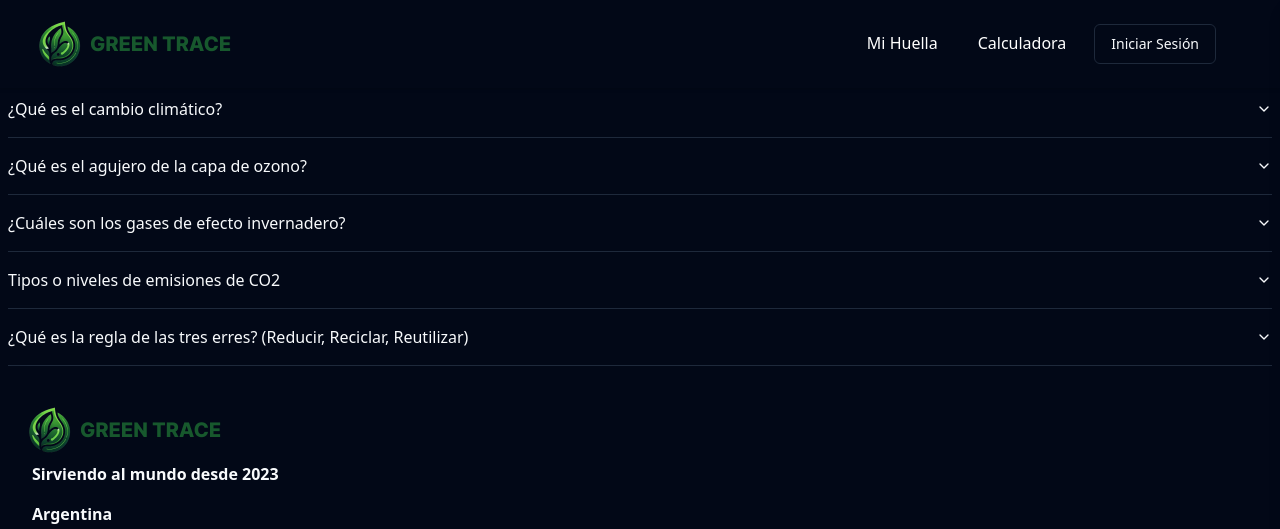
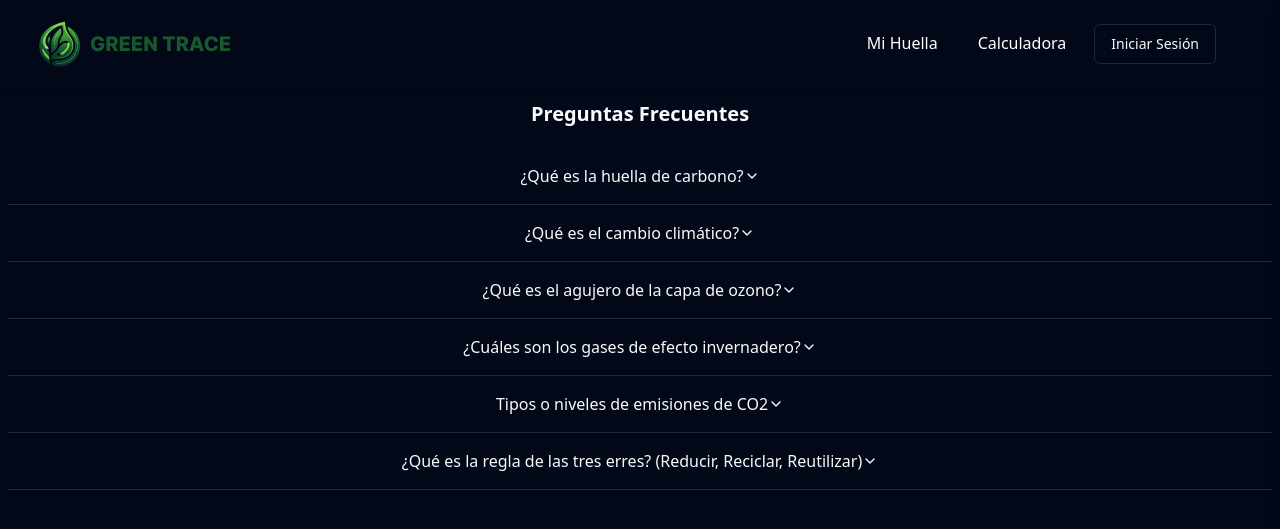
Before and after one commit to No-Country/c15-04-m-node-react, a React (Vite) app in the folder front/: page /faq in a window 1280 px wide. Shown: the top 529 px of the page. Built offline with nearby package versions, Linux system fonts and the light colour scheme; no server answers.

Commit message:
fix faq and styles

```diff
--- a/front/src/components/FAQ/FAQ.tsx
+++ b/front/src/components/FAQ/FAQ.tsx
@@ -1,111 +1,128 @@
 import { Accordion, AccordionContent, AccordionItem, AccordionTrigger } from "@/components/ui/accordion";
 
-export function FAQ() {
+export default function FAQ() {
 	return (
-		<div className="mx-2">
-			<h2>Preguntas Frecuentes</h2>
+		<>
+			<div className="pt-20 justify-center">
+				<div className="flex justify-center">
+					<h2 className="text-xl font-bold py-5 items-center">Preguntas Frecuentes</h2>
+				</div>
+				<div className="m-auto px-2">
 					<Accordion type="single" collapsible>
 						<AccordionItem value="item-1">
+							<div className="flex justify-center">
 								<AccordionTrigger
 									className="
                 focus:text-green-500"
 								>
 									¿Qué es la huella de carbono?
 								</AccordionTrigger>
+							</div>
 							<AccordionContent>
-						Es el cálculo de los gases de efecto invernadero emitidos de manera directa o indirecta durante un periodo
-						de tiempo, expresada en toneladas de CO2 emitidas.
+								Es el cálculo de los gases de efecto invernadero emitidos de manera directa o indirecta durante un
+								periodo de tiempo, expresada en toneladas de CO2 emitidas.
 							</AccordionContent>
 						</AccordionItem>
 						<AccordionItem value="item-2">
+							<div className="flex justify-center">
 								<AccordionTrigger
 									className="
                 focus:text-green-500"
 								>
 									¿Qué es el cambio climático?
 								</AccordionTrigger>
+							</div>
 							<AccordionContent>
-						Es el cambio en los patrones climáticos atribuidos de forma directa o indirecta a la actividad humana. Van
-						más allá de la variabilidad natural, alterando la composición de la atmósfera global. La emisión de gases de
-						efecto invernadero, producidos principalmente por la actividad humana, son el principal causante del cambio
-						climático.
+								Es el cambio en los patrones climáticos atribuidos de forma directa o indirecta a la actividad humana.
+								Van más allá de la variabilidad natural, alterando la composición de la atmósfera global. La emisión de
+								gases de efecto invernadero, producidos principalmente por la actividad humana, son el principal
+								causante del cambio climático.
 							</AccordionContent>
 						</AccordionItem>
 						<AccordionItem value="item-3">
+							<div className="flex justify-center">
 								<AccordionTrigger
 									className="
                 focus:text-green-500"
 								>
 									¿Qué es el agujero de la capa de ozono?
 								</AccordionTrigger>
+							</div>
 							<AccordionContent>
-						Parte de la atmosfera con importantes reducciones del nivel de ozono debido a las emisiones emitidas por los
-						humanos. Como consecuencia, hay un incremento de la radiación ultravioleta, perjudicial para los seres
-						vivos.
+								Parte de la atmosfera con importantes reducciones del nivel de ozono debido a las emisiones emitidas por
+								los humanos. Como consecuencia, hay un incremento de la radiación ultravioleta, perjudicial para los
+								seres vivos.
 							</AccordionContent>
 						</AccordionItem>
 						<AccordionItem value="item-4">
+							<div className="flex justify-center">
 								<AccordionTrigger
 									className="
                 focus:text-green-500"
 								>
 									¿Cuáles son los gases de efecto invernadero?
 								</AccordionTrigger>
+							</div>
 							<AccordionContent>
 								Los principales gases de efecto invernadero son:
 								<ul>
 									<li>
-								Dióxido de carbono (CO2). Es el más importante y asociado principalmente a las actividades humanas. Se
-								debe al uso de la quema de combustibles fósiles en medios de transporte y procesos industriales, entre
-								otros.
+										Dióxido de carbono (CO2). Es el más importante y asociado principalmente a las actividades humanas.
+										Se debe al uso de la quema de combustibles fósiles en medios de transporte y procesos industriales,
+										entre otros.
 									</li>
 									<li>
 										Metano (CH4). Es producido por las bacterias que descomponen la materia orgánica. Se originan,
 										principalmente, en zonas pantanosas, cultivos y emisiones del tracto intestinal del ganado.
 									</li>
 									<li>
-								Óxido nitroso (N2O). Producido principalmente en la agricultura intensiva, por el uso de fertilizantes
-								nitrogenados. Las centrales térmicas, los motores de avión y los tubos de escape de los automóviles
-								también provocan la emisión de estos gases.
+										Óxido nitroso (N2O). Producido principalmente en la agricultura intensiva, por el uso de
+										fertilizantes nitrogenados. Las centrales térmicas, los motores de avión y los tubos de escape de
+										los automóviles también provocan la emisión de estos gases.
 									</li>
 									<li>
 										{" "}
-								Clorofluorocarbonos (CFC). Se encuentran en pequeñas concentraciones, pero perjudican de forma potente.
-								Se utiliza principalmente en procesos industriales, sistemas de refrigeración, aerosoles y aislantes
-								eléctricos.
+										Clorofluorocarbonos (CFC). Se encuentran en pequeñas concentraciones, pero perjudican de forma
+										potente. Se utiliza principalmente en procesos industriales, sistemas de refrigeración, aerosoles y
+										aislantes eléctricos.
 									</li>
 								</ul>
 							</AccordionContent>
 						</AccordionItem>
 						<AccordionItem value="item-5">
+							<div className="flex justify-center">
 								<AccordionTrigger
 									className="
                 focus:text-green-500"
 								>
 									Tipos o niveles de emisiones de CO2
 								</AccordionTrigger>
+							</div>
 							<AccordionContent>
-						Cuando se calcula la huella de carbono se tienen en cuenta varios niveles de medición del CO2 emitido. El
-						Alcance 1 hace referencia a los combustibles fósiles generados de manera directa. El Alcance 2 mide la
-						energía emitida de manera indirecta por las instalaciones o por la producción. El Alcance 3 tiene en cuenta
-						las emisiones de forma indirecta producidas por terceros.
+								Cuando se calcula la huella de carbono se tienen en cuenta varios niveles de medición del CO2 emitido.
+								El Alcance 1 hace referencia a los combustibles fósiles generados de manera directa. El Alcance 2 mide
+								la energía emitida de manera indirecta por las instalaciones o por la producción. El Alcance 3 tiene en
+								cuenta las emisiones de forma indirecta producidas por terceros.
 							</AccordionContent>
 						</AccordionItem>
 						<AccordionItem value="item-6">
+							<div className="flex justify-center">
 								<AccordionTrigger
 									className="
                 focus:text-green-500"
 								>
 									¿Qué es la regla de las tres erres? (Reducir, Reciclar, Reutilizar)
 								</AccordionTrigger>
-					<AccordionContent>
-						Iniciativa para fomentar la participación ciudadana con el objetivo de alargar la vida útil de los productos
-						y promover el reciclaje. Este tipo de acciones logran reducir la huella de carbono individual y la
-						generación de residuos.
+							</div>
+							<AccordionContent className="text">
+								Iniciativa para fomentar la participación ciudadana con el objetivo de alargar la vida útil de los
+								productos y promover el reciclaje. Este tipo de acciones logran reducir la huella de carbono individual
+								y la generación de residuos.
 							</AccordionContent>
 						</AccordionItem>
 					</Accordion>
 				</div>
+			</div>
+		</>
 	);
 }
-export default FAQ;
```
Also changed, not shown: 1 other file (tests, documents, lock files or other folders). Lines whose indentation alone changed are shown as unchanged.
